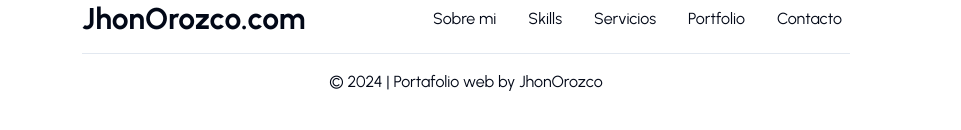
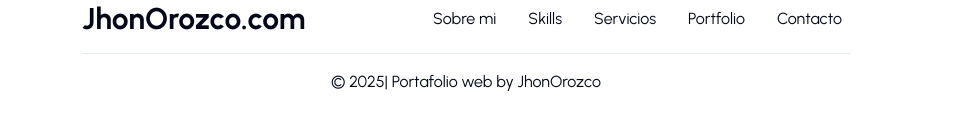
Before and after one commit to Jhondao/Jhonorozco.com, a Next.js app: page / in a window 1280 px wide. Shown: the part 5709-5839 px from the top of the page, without its empty margins (174-1135 px from the left). Built offline with nearby package versions, Linux system fonts and the light colour scheme.

Commit message:
Update footer.tsx

```diff
--- a/components/footer.tsx
+++ b/components/footer.tsx
@@ -17,7 +17,7 @@ const Footer = () => {
                 </div>
             </div>
             <Separator className="my-4" />
-            <div className="text-center">&copy; 2024 | Portafolio web by JhonOrozco</div>
+            <div className="text-center">&copy; 2025| Portafolio web by JhonOrozco</div>
         </footer>
     );
 }
```
